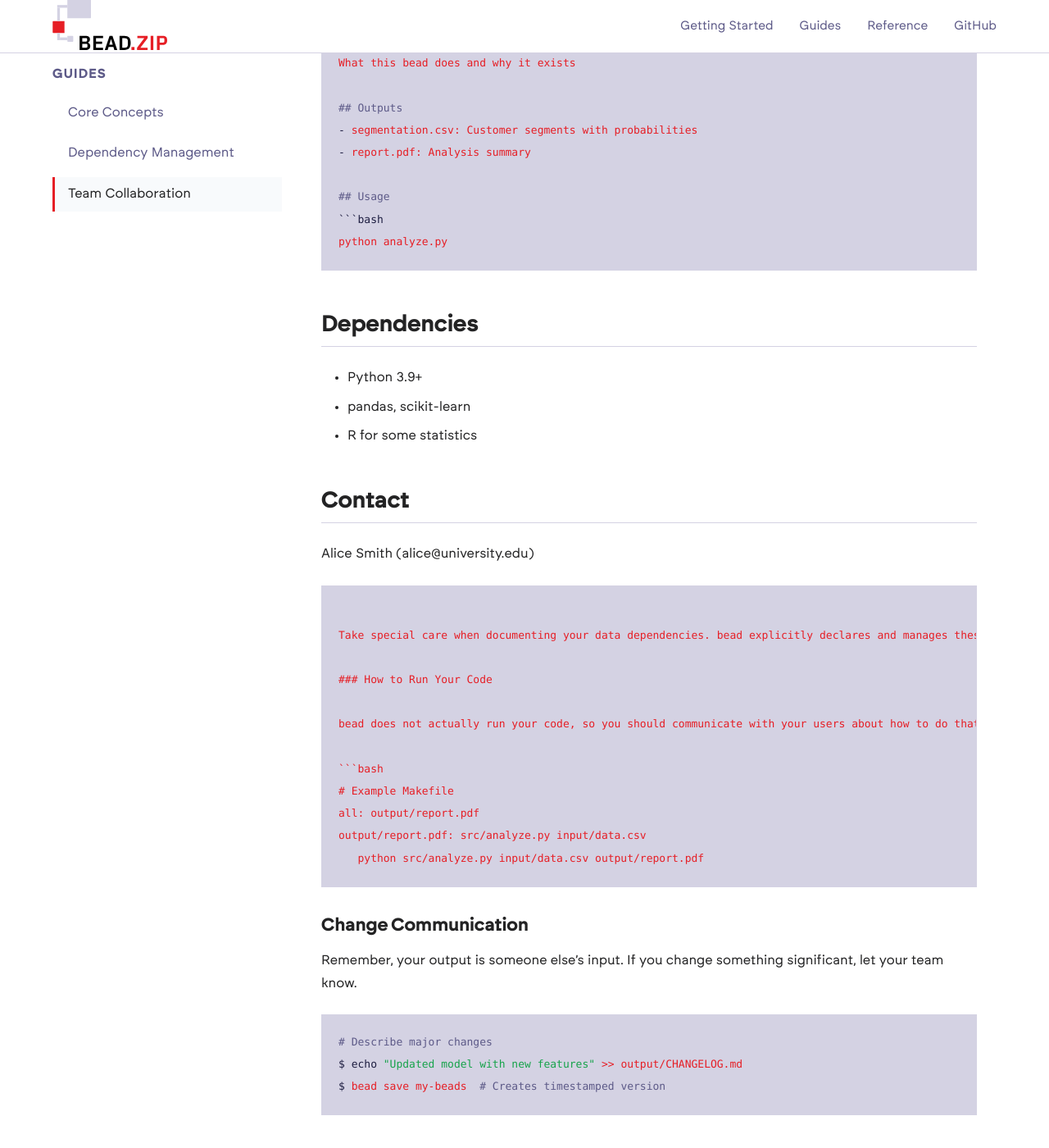
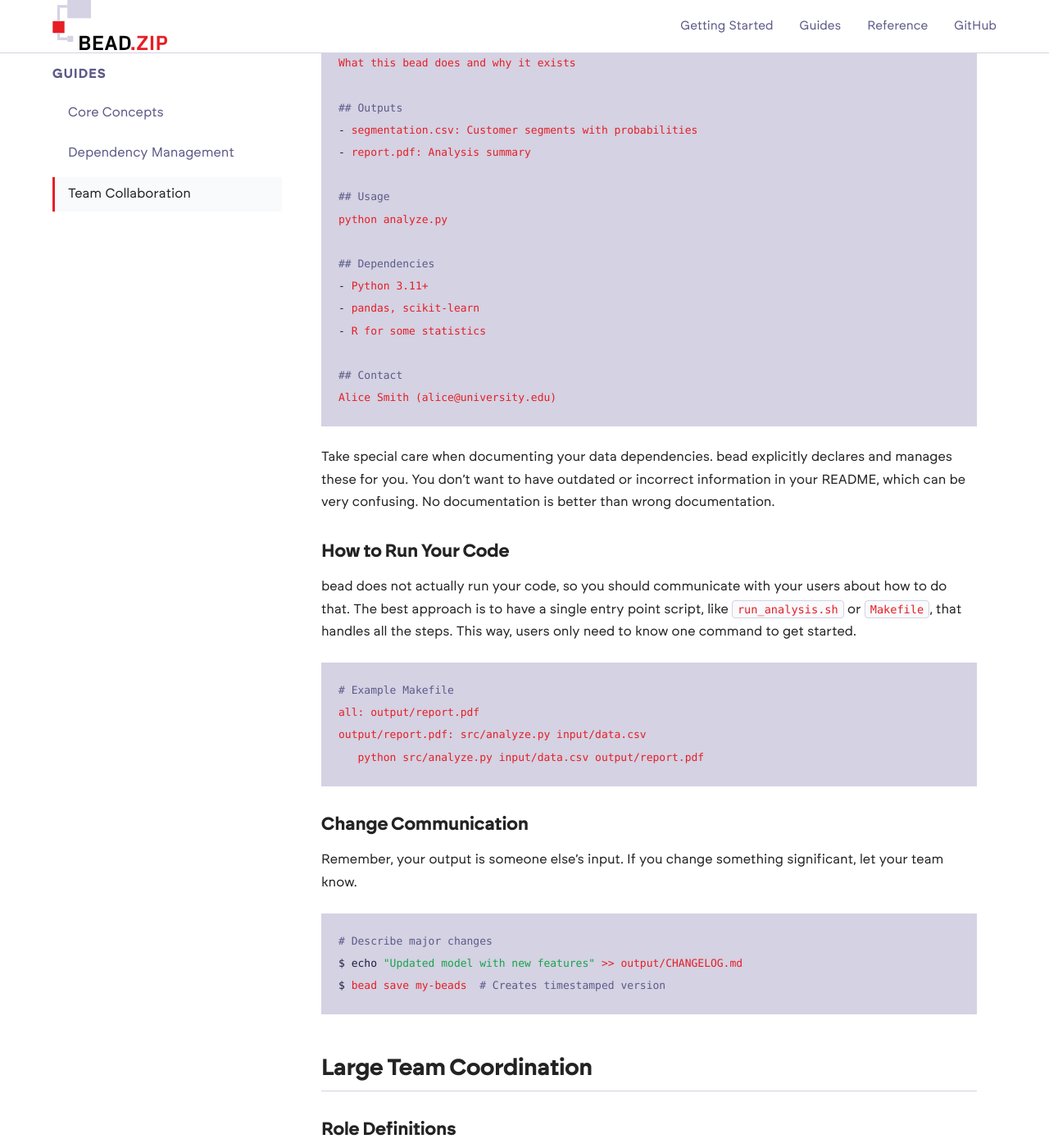
Before and after one commit to codedthinking/bead.zip, a Jekyll site: the page built from docs/_guides/collaboration.md, in a window 1280 px wide and 1400 px high, scrolled down 3619 px. Shown: the whole window at 82% size. Built offline with Jekyll 4.4.1, drawn with Linux system fonts in a browser that asks for light colours.

Commit message:
Remove backticks from code example

````diff
--- a/docs/_guides/collaboration.md
+++ b/docs/_guides/collaboration.md
@@ -126,12 +126,10 @@ What this bead does and why it exists
 - report.pdf: Analysis summary
 
 ## Usage
-```bash
 python analyze.py
-```
 
 ## Dependencies
-- Python 3.9+
+- Python 3.11+
 - pandas, scikit-learn
 - R for some statistics
 
````
Also changed, not shown: docs/getting-started.md (+2 -5 lines), docs/install.md (+1 -1 lines).
